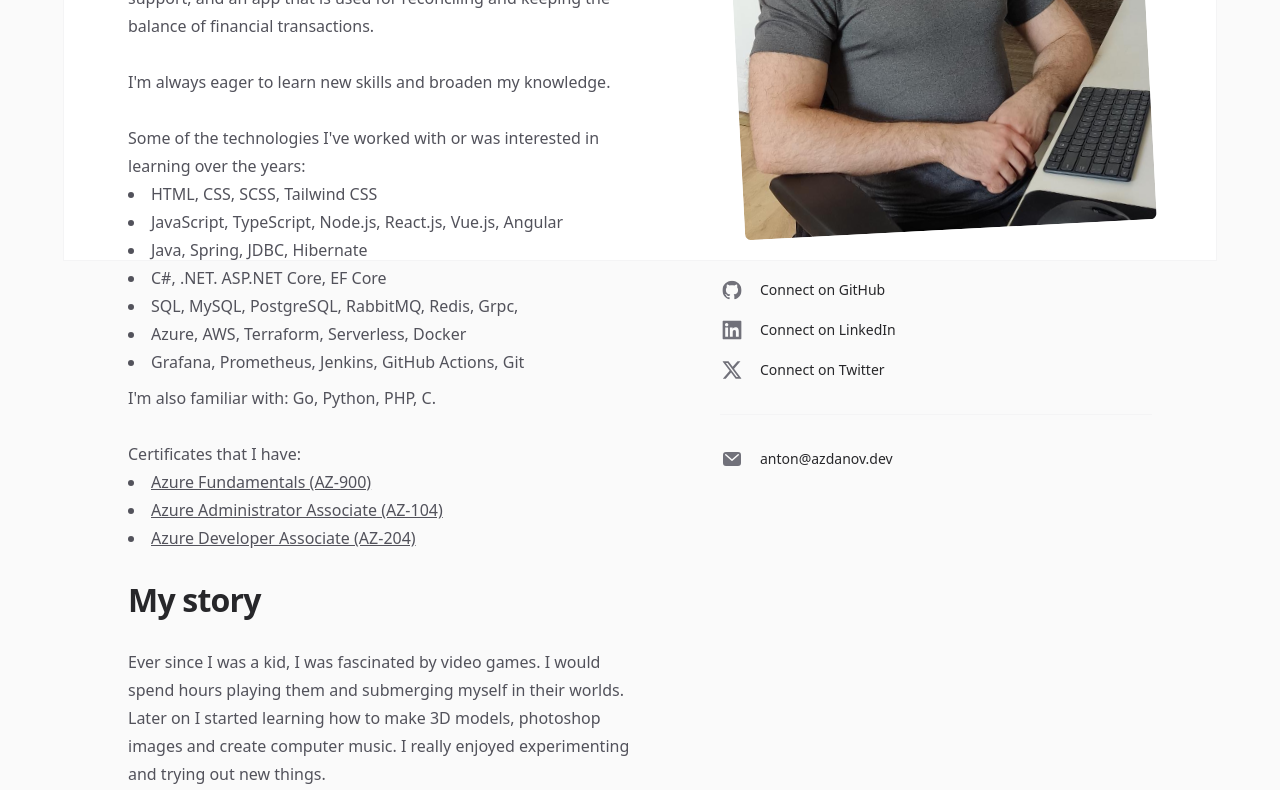
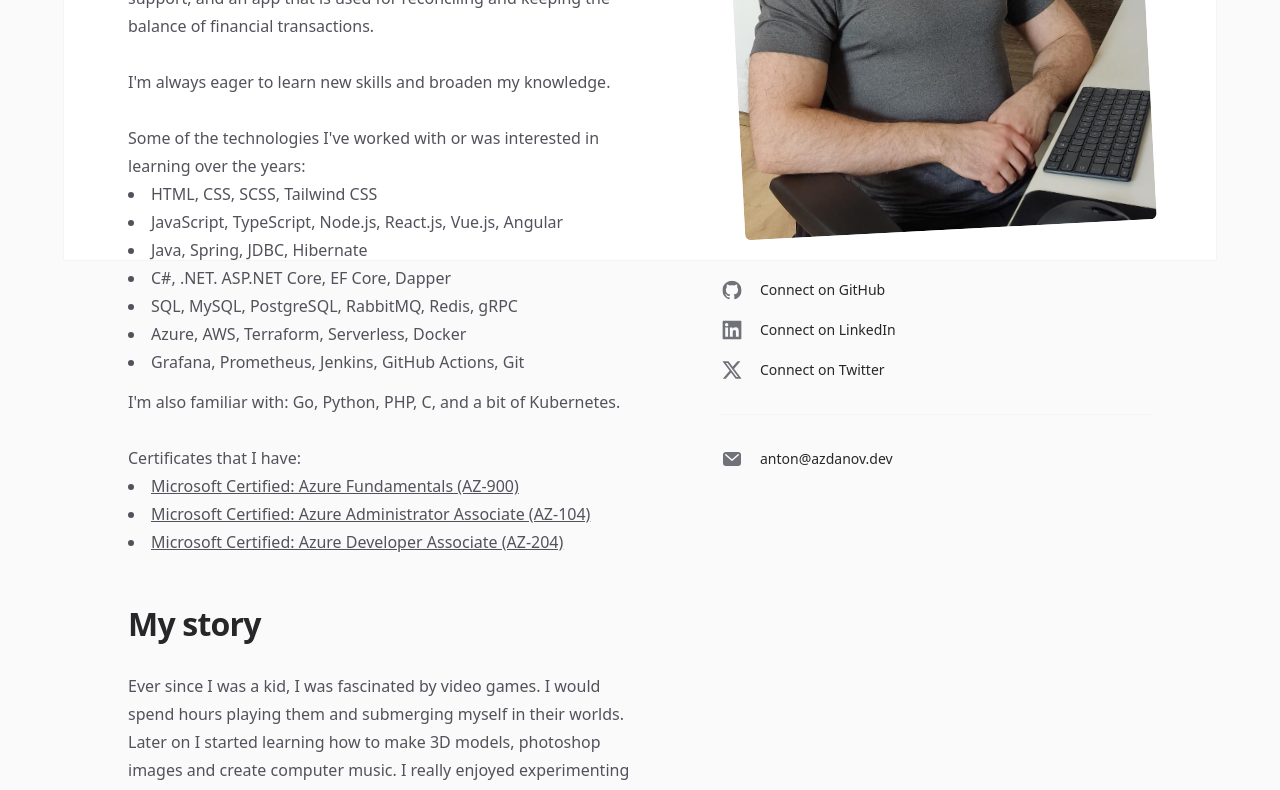
Before and after one commit to azdanov/azdanov-web, a Next.js app: page /about in a window 1280 px wide. Shown: the part 540-1330 px from the top of the page. Built offline with nearby package versions, Linux system fonts and the light colour scheme; no server answers.

Commit message:
adjust about page

```diff
--- a/src/app/about/page.tsx
+++ b/src/app/about/page.tsx
@@ -31,12 +31,13 @@
             />
           </div>
         </div>
-        <div className="order-3 md:col-span-2 lg:order-first lg:col-span-1 lg:row-span-2">
+        <article className="order-3 space-y-12 text-base text-zinc-600 dark:text-zinc-400 md:col-span-2 lg:order-first lg:col-span-1 lg:row-span-2">
+          <section>
             <h1 className="text-4xl font-bold tracking-tight text-zinc-800 dark:text-zinc-100 sm:text-5xl">
               I'm Anton Ždanov. I live in{" "}
               <span title="Tallinn, Estonia">Tallinn</span>.
             </h1>
-          <div className="mt-6 space-y-7 text-base text-zinc-600 dark:text-zinc-400">
+            <div className="mt-6 space-y-7">
               <p>
                 I'm a software developer with over 3 years of experience in
                 creating web applications.
@@ -44,19 +45,19 @@
               <p>
                 I have worked with various technologies across the front-end,
                 back-end, database, and infrastructure layers. Some of the
-              projects I'm proud of include a payment widget and a dashboard for
-              a financial company, an app for operators to provide customers
-              with real-time support, and an app that is used for reconciling
-              and keeping the balance of financial transactions.
+                projects I'm proud of include a payment widget and a dashboard
+                for a financial company, an app for operators to provide
+                customers with real-time support, and an app that is used for
+                reconciling and keeping the balance of financial transactions.
               </p>
               <p>
                 I'm always eager to learn new skills and broaden my knowledge.
               </p>
-            <article className="space-y-7">
-              <section>
+              <section className="space-y-7">
+                <div>
                   <p>
-                  Some of the technologies I've worked with or was interested in
-                  learning over the years:
+                    Some of the technologies I've worked with or was interested
+                    in learning over the years:
                   </p>
                   <ul className="list-inside list-disc">
                     <li>HTML, CSS, SCSS, Tailwind CSS</li>
@@ -64,16 +65,17 @@
                       JavaScript, TypeScript, Node.js, React.js, Vue.js, Angular
                     </li>
                     <li>Java, Spring, JDBC, Hibernate</li>
-                  <li>C#, .NET. ASP.NET Core, EF Core</li>
-                  <li>SQL, MySQL, PostgreSQL, RabbitMQ, Redis, Grpc,</li>
+                    <li>C#, .NET. ASP.NET Core, EF Core, Dapper</li>
+                    <li>SQL, MySQL, PostgreSQL, RabbitMQ, Redis, gRPC</li>
                     <li>Azure, AWS, Terraform, Serverless, Docker</li>
                     <li>Grafana, Prometheus, Jenkins, GitHub Actions, Git</li>
                   </ul>
-                <p className="mt-2">
-                  I'm also familiar with: Go, Python, PHP, C.
+                  <p className="mt-3">
+                    I'm also familiar with: Go, Python, PHP, C, and a bit of
+                    Kubernetes.
                   </p>
-              </section>
-              <section>
+                </div>
+                <div>
                   <p>Certificates that I have:</p>
                   <ul className="list-inside list-disc">
                     <li>
@@ -83,7 +85,7 @@
                         target="_blank"
                         rel="noopener noreferrer"
                       >
-                      Azure Fundamentals (AZ-900)
+                        Microsoft Certified: Azure Fundamentals (AZ-900)
                       </a>
                     </li>
                     <li>
@@ -93,7 +95,8 @@
                         target="_blank"
                         rel="noopener noreferrer"
                       >
-                      Azure Administrator Associate (AZ-104)
+                        Microsoft Certified: Azure Administrator Associate
+                        (AZ-104)
                       </a>
                     </li>
                     <li>
@@ -103,12 +106,15 @@
                         target="_blank"
                         rel="noopener noreferrer"
                       >
-                      Azure Developer Associate (AZ-204)
+                        Microsoft Certified: Azure Developer Associate (AZ-204)
                       </a>
                     </li>
                   </ul>
+                </div>
               </section>
-            </article>
+            </div>
+          </section>
+          <section className="space-y-7">
             <h2 className="text-3xl font-bold tracking-tight text-zinc-800 dark:text-zinc-100 sm:text-4xl">
               My story
             </h2>
@@ -152,9 +158,9 @@
               sounds good I'm happy. With books I prefer fantasy and sci-fi
               genres.
             </p>
-          </div>
-        </div>
-        <div className="order-2 lg:pl-20">
+          </section>
+        </article>
+        <aside className="order-2 lg:pl-20">
           <ul role="list">
             <SocialLink
               href="https://github.com/azdanov"
@@ -192,7 +198,7 @@
               anton@azdanov.dev
             </SocialLink>
           </ul>
-        </div>
+        </aside>
       </div>
     </Container>
   );
```
Lines whose indentation alone changed are shown as unchanged.
